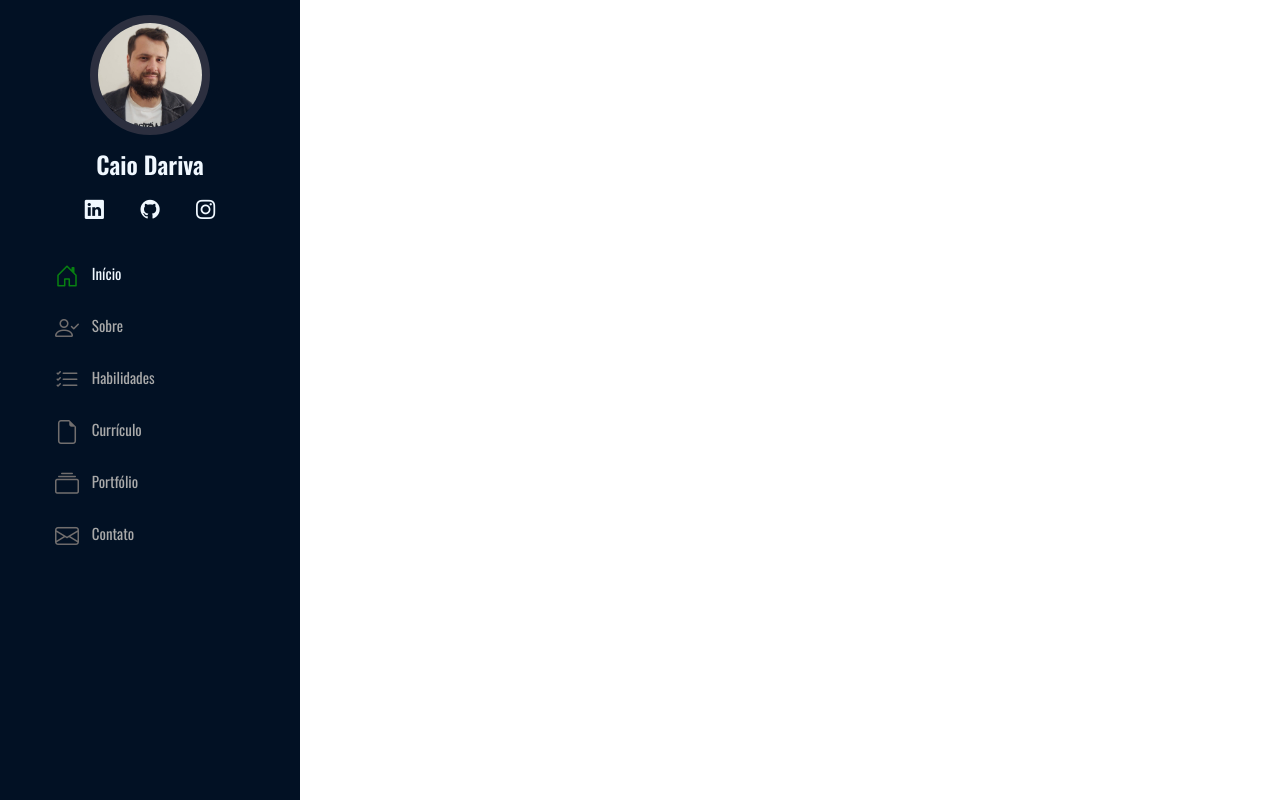
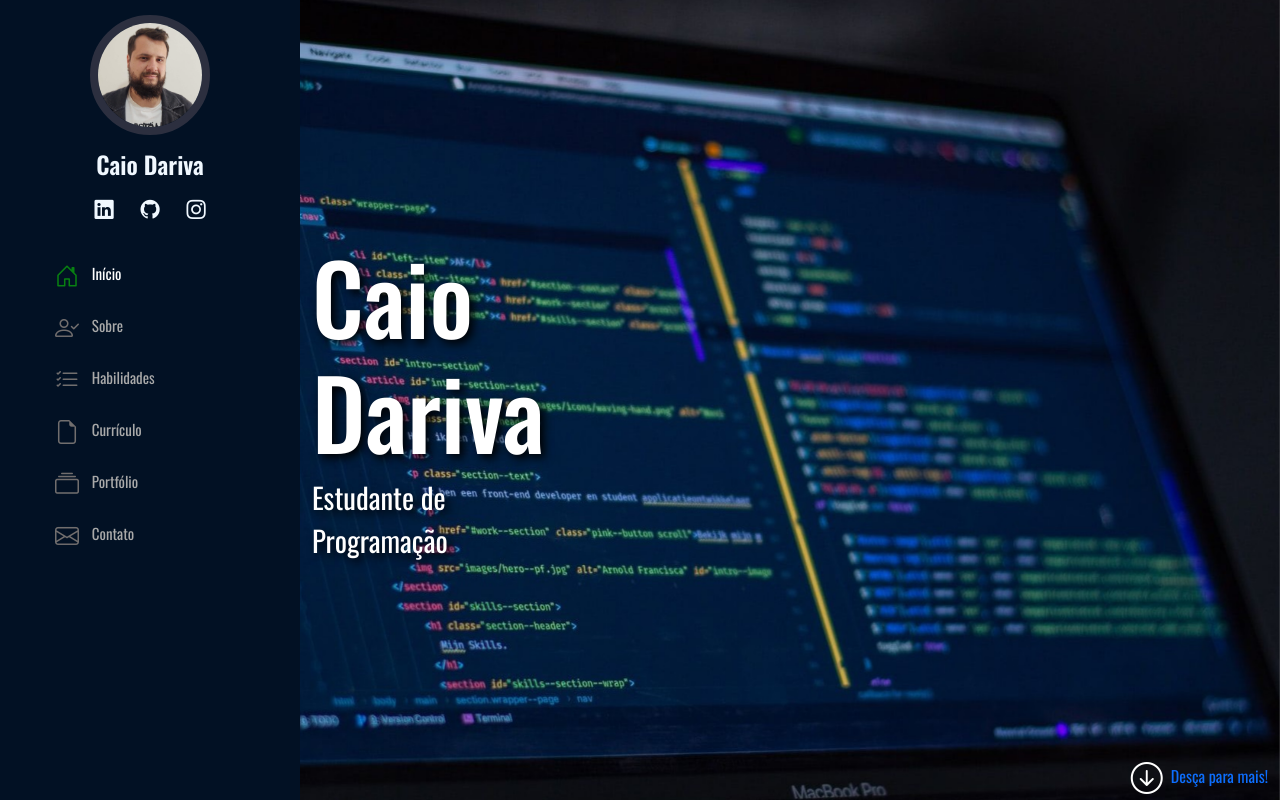
Before and after one commit to cgmdariva/portfolio-project, a Flask app: page / in a window 1280 px wide. Run offline with Flask 2, Linux system fonts and the light colour scheme; some libraries are stand-ins or nearby versions.

Commit message:
starting to create main
Using bootstrap and CSS

```diff
--- a/static/style.css
+++ b/static/style.css
@@ -33,13 +33,13 @@ html, body{
     padding: 0;
     font-weight: 600;
     text-align: center;
-    color: aliceblue;
+    color: #f0f8ff;
 }
 
 #header .profile .social-links a {
     font-size: 1.2rem;
-    color: aliceblue;
-    padding: 1rem;
+    color: #f0f8ff;
+    padding: 0.7rem;
     margin: auto;
     transition: 0.3s;
     text-decoration: none;
@@ -53,7 +53,7 @@ html, body{
 .nav-menu a:focus {
     display: flex;
     align-items: center;
-    color: darkgray;
+    color: #a9a9a9;
     transition: 0.3s;
     font-size: 15px;
 }
@@ -62,7 +62,7 @@ html, body{
 .nav-menu a:focus i {
     font-size: 24px;
     padding-right: 0.8rem;
-    color: rgb(113, 110, 110);
+    color: #716e6e;
 }
 
 .nav-menu a:hover,
@@ -70,7 +70,7 @@ html, body{
 .nav-menu .active:focus,
 .nav-menu li:hover > a {
     text-decoration: none;
-    color:aliceblue;
+    color:#fff;
 }
 
 .nav-menu a:hover,
@@ -78,5 +78,37 @@ html, body{
 .nav-menu .active:focus i,
 .nav-menu li:hover > a i {
     text-decoration: none;
-    color:rgb(8, 128, 18);
+    color:#088012;
 }
+
+#main {
+    margin-left: 300px;
+}
+
+section#inicio {
+    background-image: url(./img/image-main.jpg);
+    background-repeat: no-repeat;
+    background-size: cover;
+    background-attachment: fixed;
+    background-position: center;
+    width: 100%;
+    height: 100vh;
+}
+
+section#inicio h2 {
+    font-size: 6rem;
+}
+
+section#inicio span#subtitle {
+    margin-right: 8rem;
+    font-size: 1.8rem;
+}
+
+.text-shadow {
+    text-shadow: 4px 4px 10px #000;
+}
+
+section#inicio div#desca a{
+    text-decoration: none;
+    color: f#fff;
+}
--- a/templates/index.html
+++ b/templates/index.html
@@ -13,7 +13,7 @@
 <body>
     <aside id="header">
         <section class="profile">
-            <img src="../static/img/caio1.jpg" alt="Foto do Caio">
+            <img src="../static/img/Caio.jpg" alt="Foto do Caio">
             <h1>Caio Dariva</h1>
             <div class="social-links mt-3 text-center">
                 <a target="_blank" href="linkedin">
@@ -51,6 +51,22 @@
         </nav>
     </aside>
 
+    <main id="main">
+        <section id="inicio" class="row m-0 p-0">
+            <div class="col-md-5 d-flex justify-content-center align-items-center flex-column">
+                <h2 class="text-white text-shadow">Caio Dariva</h2>
+                <span id="subtitle" class="text-white text-shadow">Estudante de Programação</span>
+            </div>
+            <div class="col-md-7 d-flex justify-content-end align-items-end">
+                <div id="desca" class="d-flex align-items-center">
+                    <i class="bi bi-arrow-down-circle text-white pe-2 fs-2"></i>
+                    <a href="">Desça para mais!</a>
+                </div>
+
+            </div>
+        </section>
+    </main>
+
     <script src="../static/bootstrap/js/bootstrap.bundle.min.js"></script>
     <script src="../static/"></script>
 </body>
```
Also changed, not shown: static/img/Caio.jpg (renamed from static/img/caio1.jpg), static/img/image-main.jpg (added).
